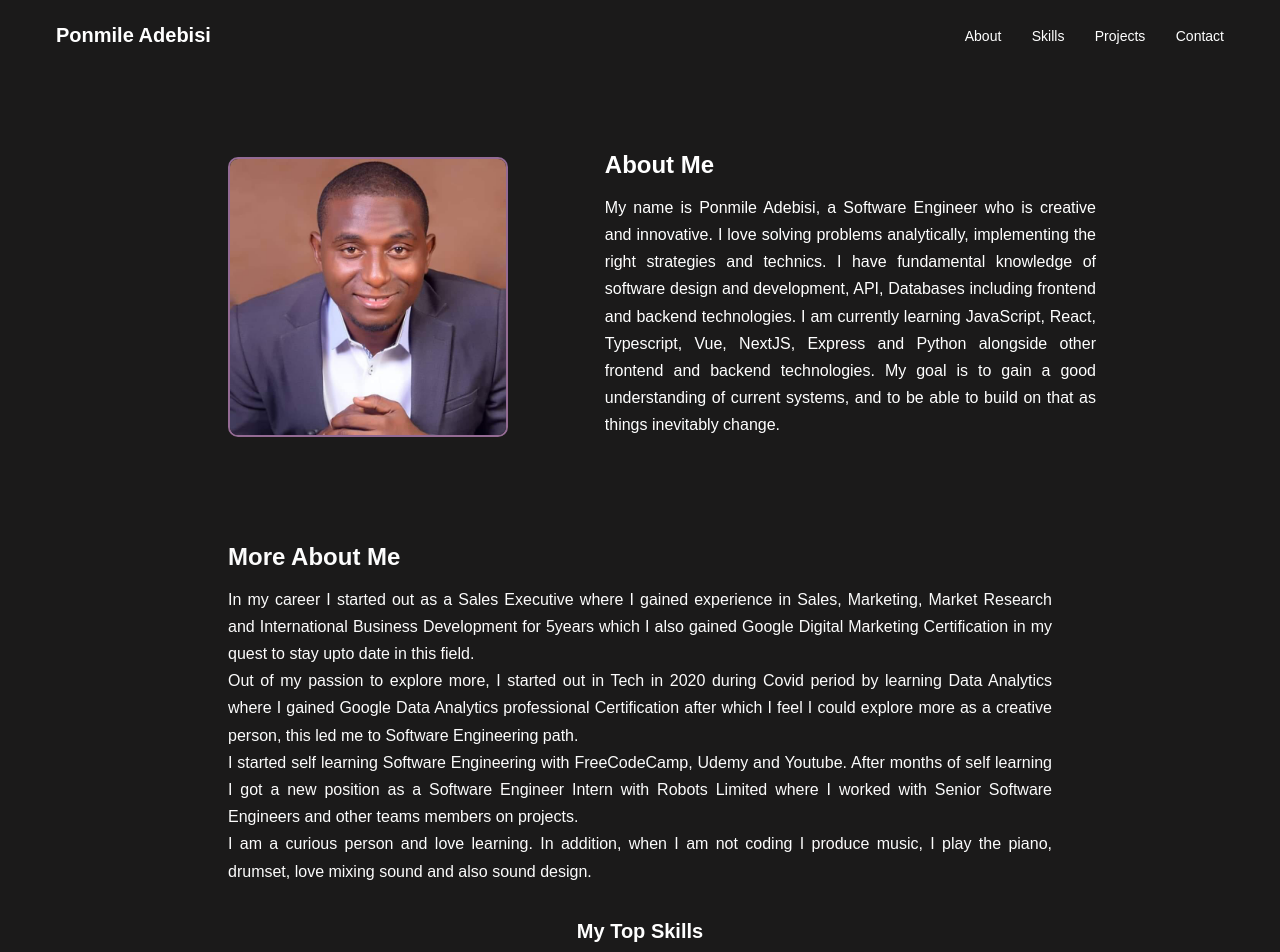
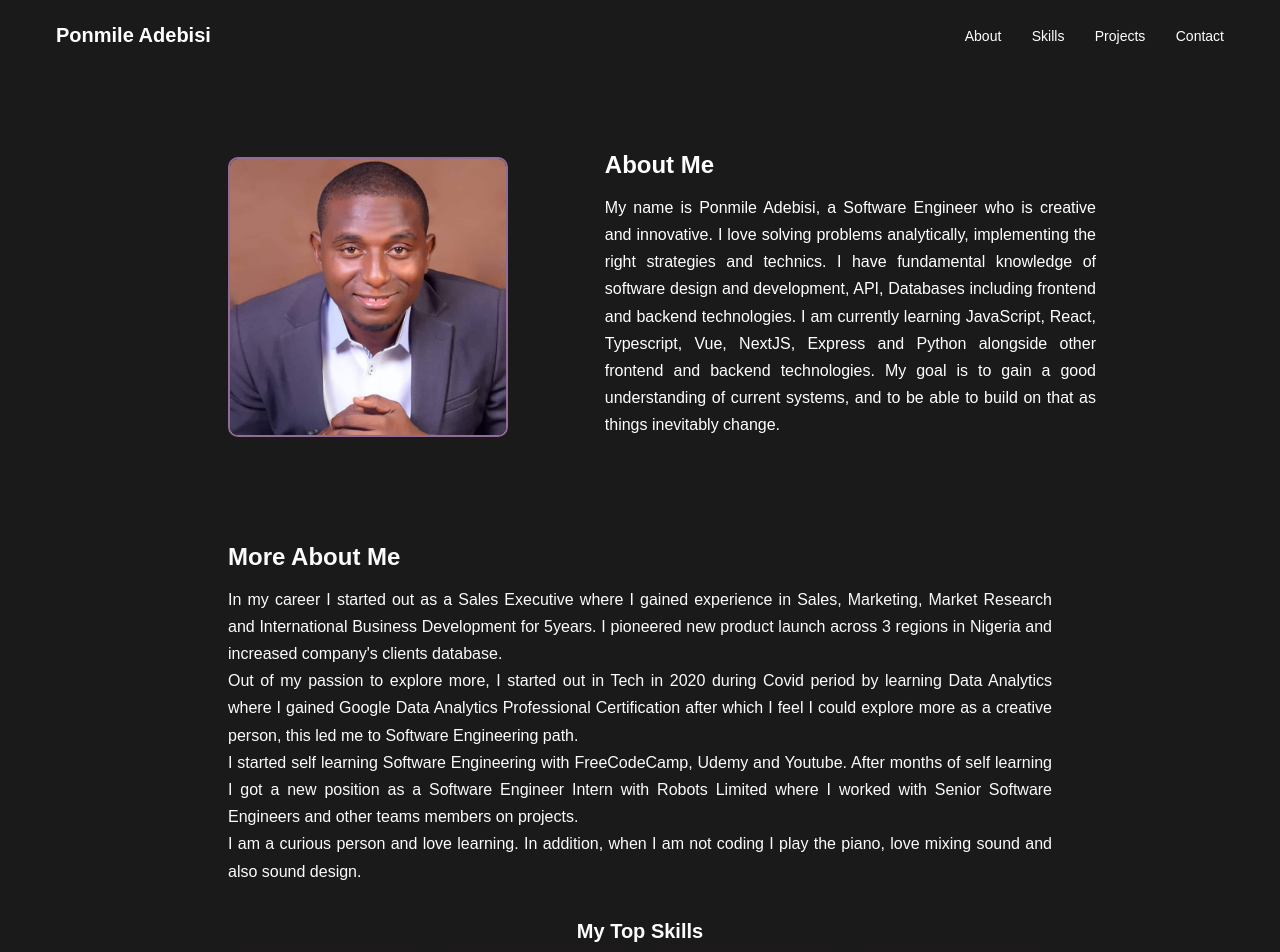
Before and after one commit to pjmiles/mYportfolio, a React (Create React App) app: page / in a window 1280 px wide. Shown: the top 952 px of the page. Built offline with nearby package versions, Linux system fonts and the light colour scheme.

Commit message:
MoreAbouteMe section text edit

```diff
--- a/src/components/MoreAboutMe.js
+++ b/src/components/MoreAboutMe.js
@@ -1,4 +1,4 @@
-import '../styles/MoreAboutMe.css'
+import "../styles/MoreAboutMe.css";
 
 const MoreAboutMe = () => {
   return (
@@ -7,23 +7,22 @@ const MoreAboutMe = () => {
       <p>
         In my career I started out as a Sales Executive where I gained
         experience in Sales, Marketing, Market Research and International
-        Business Development for 5years which I also gained Google Digital
-        Marketing Certification in my quest to stay upto date in this field.
+        Business Development for 5years. I pioneered new product launch across 3
+        regions in Nigeria and increased company's clients database.
       </p>
       <p>
         Out of my passion to explore more, I started out in Tech in 2020 during
         Covid period by learning Data Analytics where I gained Google Data
-        Analytics professional Certification after which I feel I could explore
-        more as a creative person, this led me to Software Engineering path. <br/> I
-        started self learning Software Engineering with FreeCodeCamp, Udemy and
-        Youtube. After months of self learning I got a new position as a
-        Software Engineer Intern with Robots Limited where I worked with Senior
-        Software Engineers and other teams members on projects.{" "}
+        Analytics Professional Certification after which I feel I could explore
+        more as a creative person, this led me to Software Engineering path.{" "}
+        <br /> I started self learning Software Engineering with FreeCodeCamp,
+        Udemy and Youtube. After months of self learning I got a new position as
+        a Software Engineer Intern with Robots Limited where I worked with
+        Senior Software Engineers and other teams members on projects.{" "}
       </p>
       <p>
         I am a curious person and love learning. In addition, when I am not
-        coding I produce music, I play the piano, drumset, love mixing sound and
-        also sound design.
+        coding I play the piano, love mixing sound and also sound design.
       </p>
     </section>
   );
```
